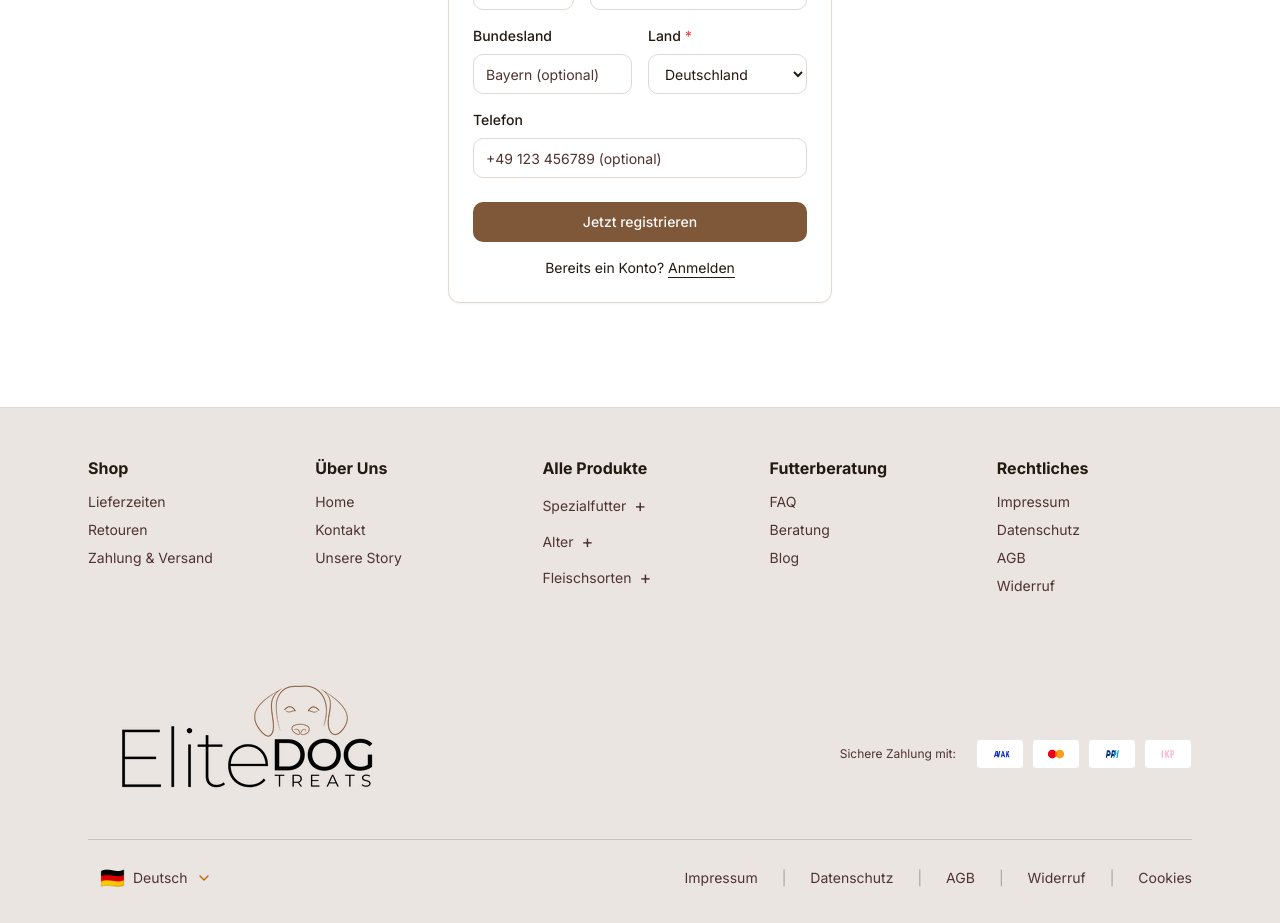
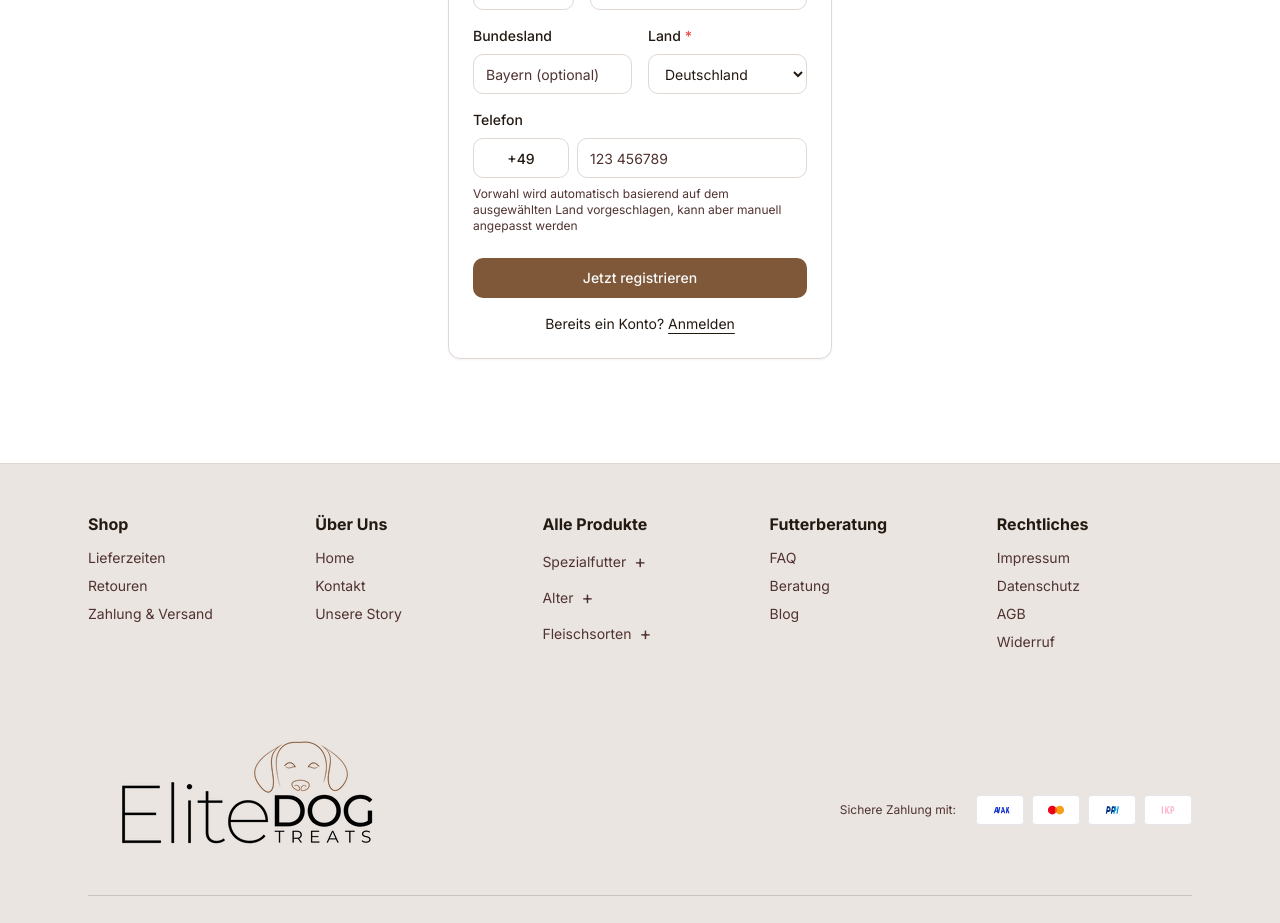
Before and after one commit to theimpactmakers/nextjs-final-e-commerce-project, a Next.js app: page /auth/sign-up in a window 1280 px wide. Shown: the part 1140-2063 px from the top of the page. Built offline with nearby package versions, Linux system fonts and the light colour scheme; no server answers.

Commit message:
choose vorwahl

```diff
--- a/components/profile/AddressForm.tsx
+++ b/components/profile/AddressForm.tsx
@@ -21,6 +21,7 @@ export function AddressForm({
   const [isSaving, setIsSaving] = useState(false);
   const [error, setError] = useState<string | null>(null);
   const [sameAsBilling, setSameAsBilling] = useState(false);
+  const [countryCode, setCountryCode] = useState("+49");
 
   const [formData, setFormData] = useState<AddressFormData>({
     address_type: (initialType || "shipping") as AddressType,
@@ -43,6 +44,33 @@ export function AddressForm({
     if (addressId) {
       const address = addresses.find((a) => a.id === addressId);
       if (address) {
+        // Parse phone number to separate country code and number
+        let parsedCountryCode = "+49";
+        let parsedPhone = address.phone || "";
+
+        if (address.phone) {
+          const commonCodes = [
+            "+49",
+            "+43",
+            "+41",
+            "+1",
+            "+44",
+            "+33",
+            "+39",
+            "+34",
+            "+31",
+            "+32",
+          ];
+          const foundCode = commonCodes.find((code) =>
+            address.phone?.startsWith(code)
+          );
+          if (foundCode) {
+            parsedCountryCode = foundCode;
+            parsedPhone = address.phone.substring(foundCode.length).trim();
+          }
+        }
+
+        setCountryCode(parsedCountryCode);
         setFormData({
           address_type: address.address_type,
           is_default: address.is_default,
@@ -56,7 +84,7 @@ export function AddressForm({
           city: address.city,
           state: address.state || "",
           country: address.country,
-          phone: address.phone || "",
+          phone: parsedPhone,
         });
       }
     }
@@ -69,6 +97,37 @@ export function AddressForm({
       defaultBillingAddress &&
       formData.address_type === "shipping"
     ) {
+      // Parse phone from billing address to get country code and number
+      let parsedCountryCode = "+49";
+      let parsedPhone = "";
+
+      if (defaultBillingAddress.phone) {
+        const commonCodes = [
+          "+49",
+          "+43",
+          "+41",
+          "+1",
+          "+44",
+          "+33",
+          "+39",
+          "+34",
+          "+31",
+          "+32",
+        ];
+        const foundCode = commonCodes.find((code) =>
+          defaultBillingAddress.phone?.startsWith(code)
+        );
+        if (foundCode) {
+          parsedCountryCode = foundCode;
+          parsedPhone = defaultBillingAddress.phone
+            .substring(foundCode.length)
+            .trim();
+        } else {
+          parsedPhone = defaultBillingAddress.phone;
+        }
+      }
+
+      setCountryCode(parsedCountryCode);
       setFormData((prev) => ({
         ...prev,
         company: defaultBillingAddress.company || "",
@@ -81,21 +140,45 @@ export function AddressForm({
         city: defaultBillingAddress.city,
         state: defaultBillingAddress.state || "",
         country: defaultBillingAddress.country,
-        phone: defaultBillingAddress.phone || "",
+        phone: parsedPhone,
       }));
     }
   }, [sameAsBilling, defaultBillingAddress, formData.address_type]);
+
+  // Auto-suggest country code when country changes
+  useEffect(() => {
+    const getCountryCodeFromCountry = (country: string) => {
+      switch (country) {
+        case "DE":
+          return "+49";
+        case "AT":
+          return "+43";
+        case "CH":
+          return "+41";
+        default:
+          return "+49";
+      }
+    };
+    setCountryCode(getCountryCodeFromCountry(formData.country));
+  }, [formData.country]);
 
   const handleSubmit = async (e: React.FormEvent) => {
     e.preventDefault();
     setIsSaving(true);
     setError(null);
 
+    // Combine country code with phone number
+    const fullPhone = formData.phone ? `${countryCode} ${formData.phone}` : "";
+    const dataToSave = {
+      ...formData,
+      phone: fullPhone,
+    };
+
     let result;
     if (addressId) {
-      result = await updateAddress(addressId, formData);
+      result = await updateAddress(addressId, dataToSave);
     } else {
-      result = await createAddress(formData);
+      result = await createAddress(dataToSave);
     }
 
     if (result.error) {
@@ -358,15 +441,34 @@ export function AddressForm({
               <label htmlFor="phone" className="text-sm font-medium">
                 Telefonnummer (optional)
               </label>
+              <div className="flex gap-2">
+                {/* Country Code Prefix - Editable Input */}
+                <div className="w-24 shrink-0">
+                  <input
+                    id="country_code"
+                    type="text"
+                    value={countryCode}
+                    onChange={(e) => setCountryCode(e.target.value)}
+                    placeholder="+49"
+                    className="flex h-10 w-full rounded-md border border-input bg-background px-3 py-2 text-sm text-center font-medium ring-offset-background focus-visible:outline-hidden focus-visible:ring-2 focus-visible:ring-ring focus-visible:ring-offset-2"
+                  />
+                </div>
+                {/* Phone Number Input */}
                 <input
                   id="phone"
                   type="tel"
+                  placeholder="1234 567890"
                   value={formData.phone}
                   onChange={(e) =>
                     setFormData({ ...formData, phone: e.target.value })
                   }
                   className="flex h-10 w-full rounded-md border border-input bg-background px-3 py-2 text-sm ring-offset-background focus-visible:outline-hidden focus-visible:ring-2 focus-visible:ring-ring focus-visible:ring-offset-2"
                 />
+              </div>
+              <p className="text-xs text-muted-foreground">
+                Vorwahl wird automatisch basierend auf dem ausgewählten Land
+                vorgeschlagen, kann aber manuell angepasst werden
+              </p>
             </div>
 
             {/* Action Buttons */}
--- a/components/sign-up-form.tsx
+++ b/components/sign-up-form.tsx
@@ -4,7 +4,7 @@ import { cn } from "@/lib/utils";
 import { useAuth } from "@/contexts/AuthContext";
 import Link from "next/link";
 import { useRouter } from "next/navigation";
-import { useState } from "react";
+import { useState, useEffect } from "react";
 
 export function SignUpForm({
   className,
@@ -35,10 +35,28 @@ export function SignUpForm({
   const [state, setState] = useState("");
   const [country, setCountry] = useState("DE");
   const [phone, setPhone] = useState("");
+  const [countryCode, setCountryCode] = useState("+49");
 
   const [error, setError] = useState<string | null>(null);
   const [isLoading, setIsLoading] = useState(false);
   const router = useRouter();
+
+  // Auto-suggest country code when country changes
+  useEffect(() => {
+    const getCountryCodeFromCountry = (country: string) => {
+      switch (country) {
+        case "DE":
+          return "+49";
+        case "AT":
+          return "+43";
+        case "CH":
+          return "+41";
+        default:
+          return "+49";
+      }
+    };
+    setCountryCode(getCountryCodeFromCountry(country));
+  }, [country]);
 
   const handleSignUp = async (e: React.FormEvent) => {
     e.preventDefault();
@@ -84,7 +102,8 @@ export function SignUpForm({
       userMetadata.city = city;
       userMetadata.state = state;
       userMetadata.country = country;
-      userMetadata.phone = phone;
+      // Combine country code with phone number
+      userMetadata.phone = phone ? `${countryCode} ${phone}` : "";
 
       const { error } = await signUp(email, password, userMetadata);
 
@@ -382,14 +401,32 @@ export function SignUpForm({
                   <label htmlFor="phone" className="text-sm font-medium">
                     Telefon
                   </label>
+                  <div className="flex gap-2">
+                    {/* Country Code Prefix - Editable Input */}
+                    <div className="w-24 shrink-0">
+                      <input
+                        id="country_code"
+                        type="text"
+                        value={countryCode}
+                        onChange={(e) => setCountryCode(e.target.value)}
+                        placeholder="+49"
+                        className="flex h-10 w-full rounded-md border border-input bg-background px-3 py-2 text-sm text-center font-medium ring-offset-background focus-visible:outline-hidden focus-visible:ring-2 focus-visible:ring-ring focus-visible:ring-offset-2"
+                      />
+                    </div>
+                    {/* Phone Number Input */}
                     <input
                       id="phone"
                       type="tel"
-                    placeholder="+49 123 456789 (optional)"
+                      placeholder="123 456789"
                       value={phone}
                       onChange={(e) => setPhone(e.target.value)}
                       className="flex h-10 w-full rounded-md border border-input bg-background px-3 py-2 text-sm ring-offset-background file:border-0 file:bg-transparent file:text-sm file:font-medium file:text-foreground placeholder:text-muted-foreground focus-visible:outline-hidden focus-visible:ring-2 focus-visible:ring-ring focus-visible:ring-offset-2 disabled:cursor-not-allowed disabled:opacity-50"
                     />
+                  </div>
+                  <p className="text-xs text-muted-foreground">
+                    Vorwahl wird automatisch basierend auf dem ausgewählten Land
+                    vorgeschlagen, kann aber manuell angepasst werden
+                  </p>
                 </div>
               </div>
 
```
Lines whose indentation alone changed are shown as unchanged.
